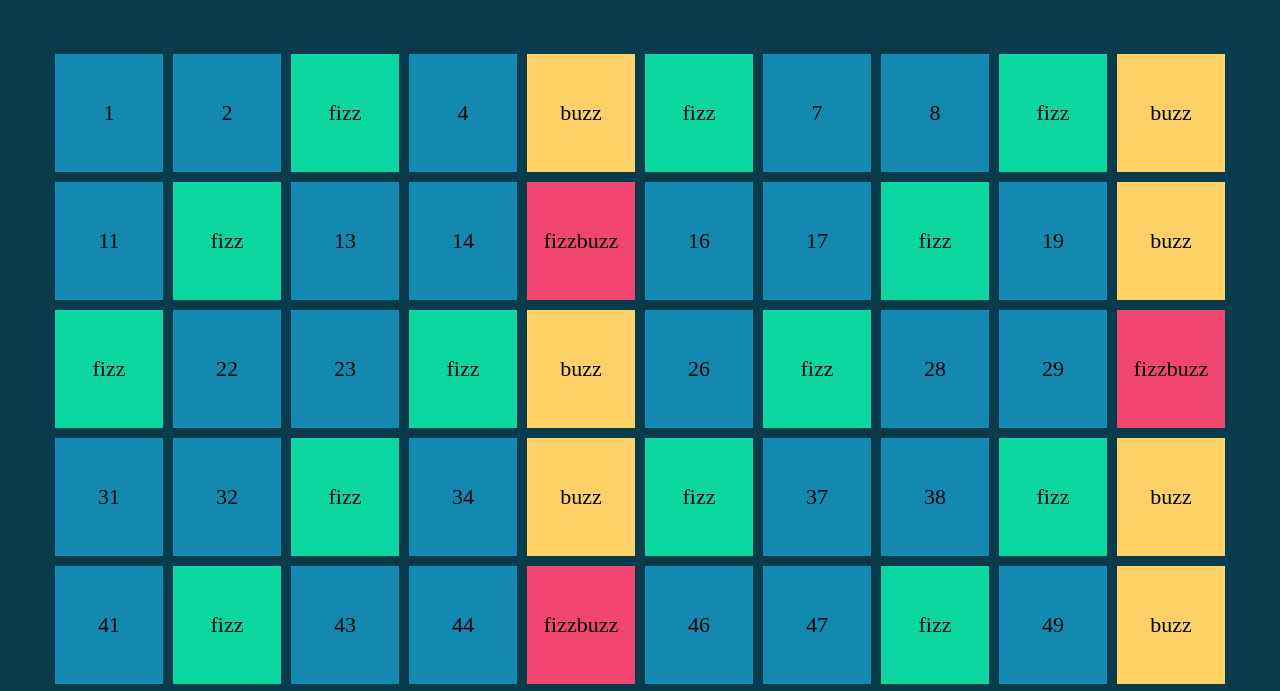
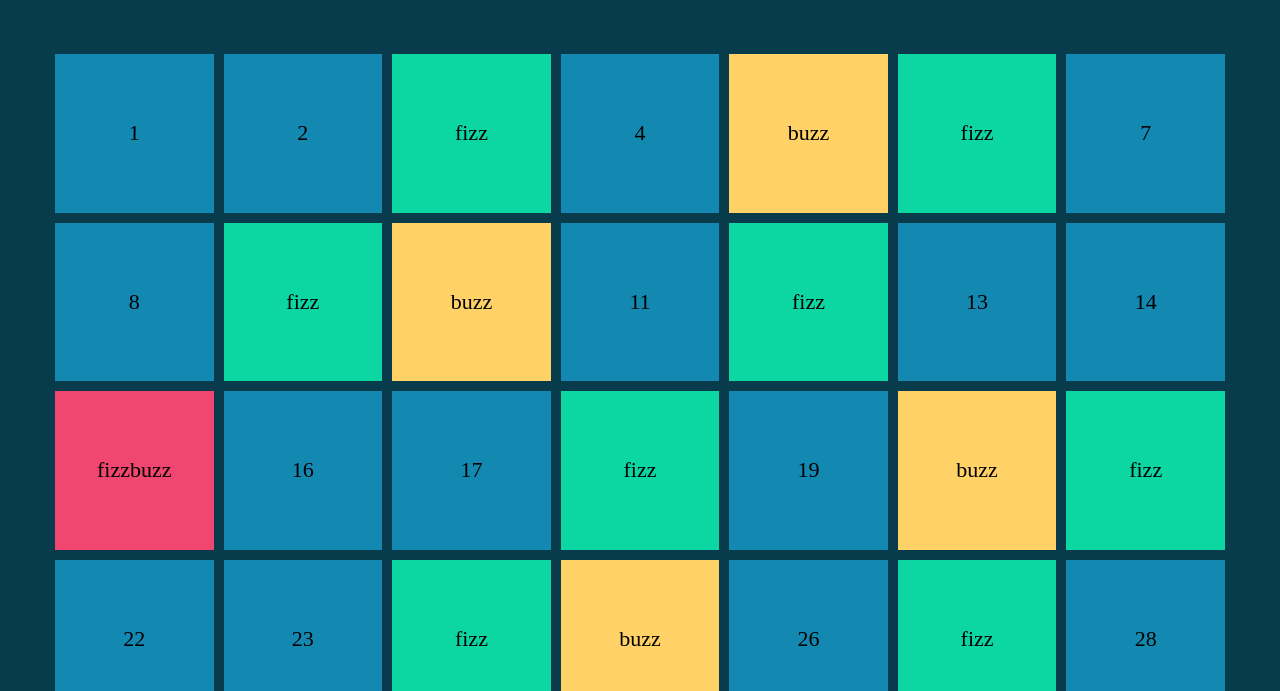
Before and after one commit to MirkoGLostia/js-fizzbuzz, a plain HTML site: page index.html in a window 1280 px wide. Shown: the part 102-793 px from the top of the page. Drawn offline with Linux system fonts and the light colour scheme.

Commit message:
css_nuovo-calc

```diff
--- a/css/main.css
+++ b/css/main.css
@@ -48,8 +48,8 @@ header h1 {
     justify-content: center;
     align-items: center;
     background-color: #1389b2;
-    width: calc(10% - 10px);
-    height: calc(10vw - 10px);
+    width: calc((100% / 7) - 10px);
+    height: calc(((100vw - 100px) / 7) - 10px);
     margin: 5px;
     font-size: 22px;
 }
```
